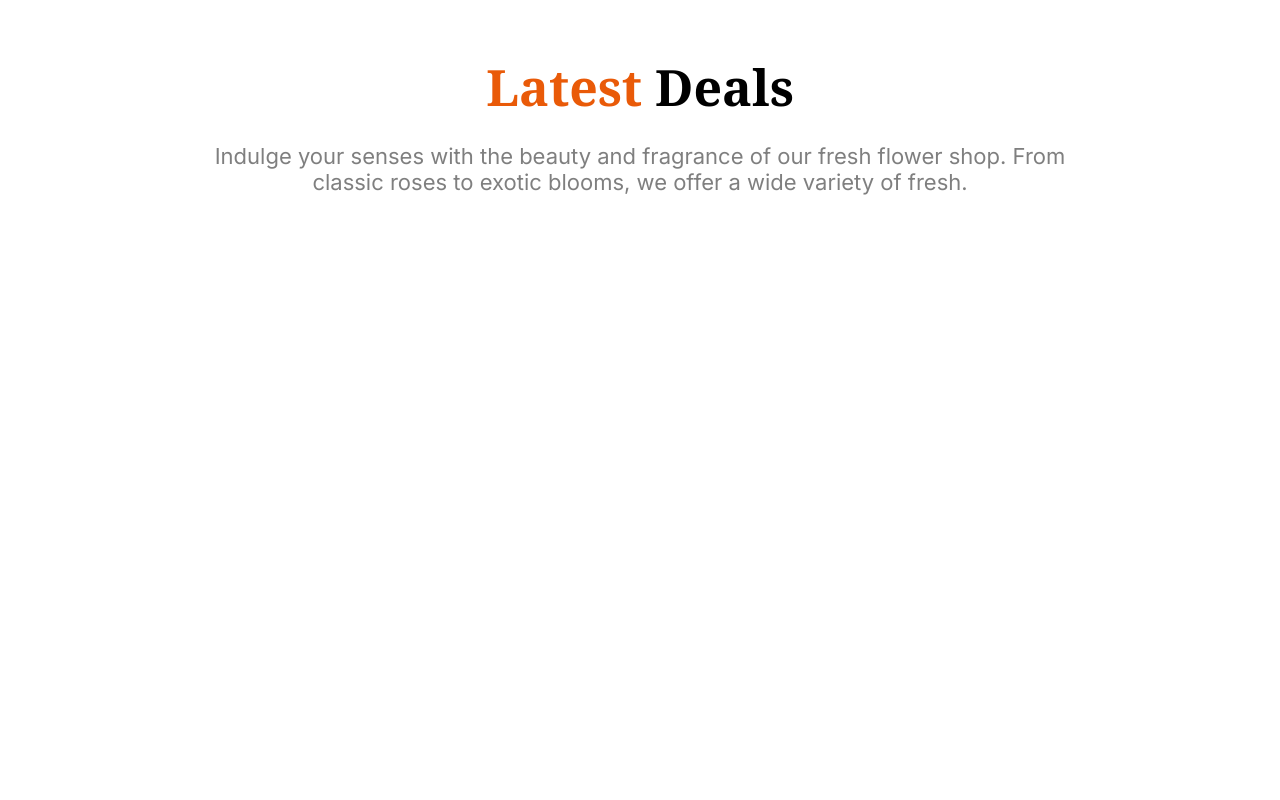
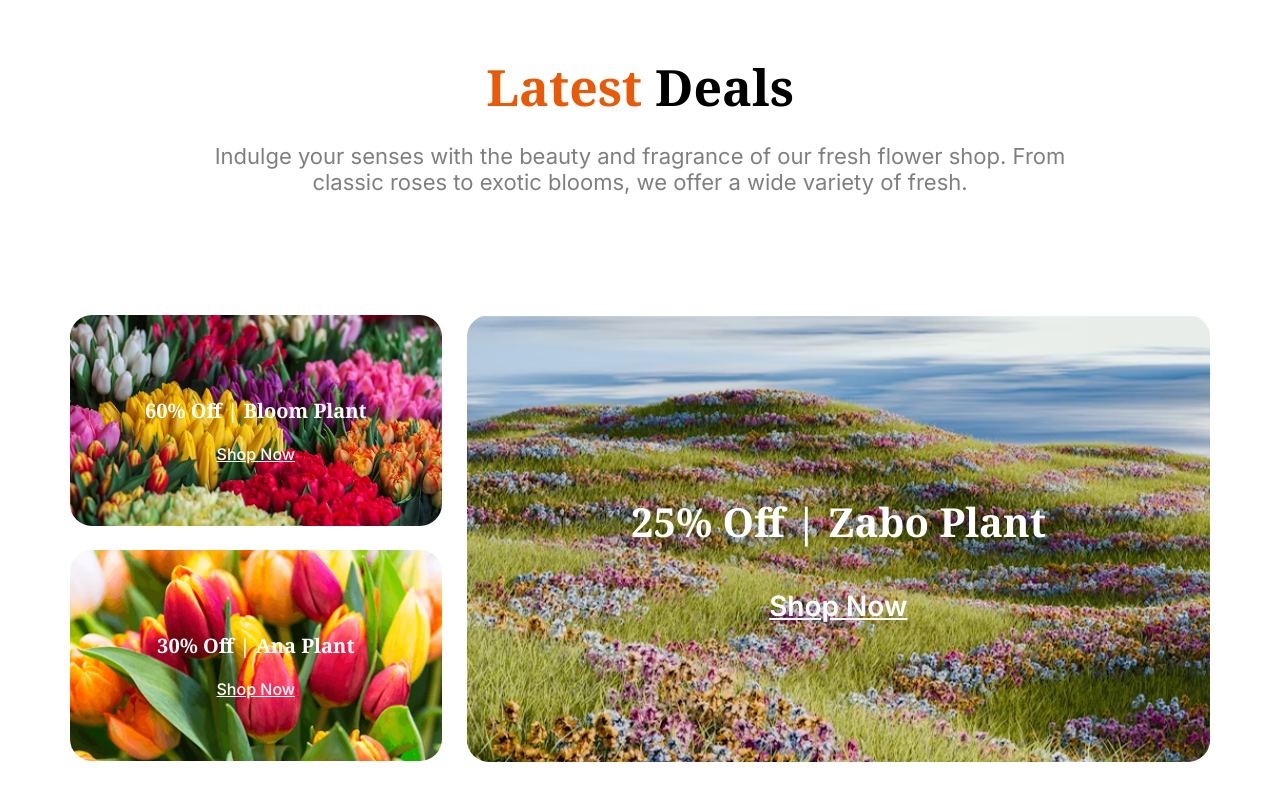
Before and after one commit to clever2817/PH_Assignment_02, a plain HTML site: page index.html in a window 1280 px wide. Shown: the part 2751-3551 px from the top of the page. Before the commit the page ends 3066 px from the top, so only its background shows below. Drawn offline with Linux system fonts and the light colour scheme.

Commit message:
Latest Deals Section Done

```diff
--- a/index.html
+++ b/index.html
@@ -232,9 +232,45 @@
 
       <!-- Latest Deal Section Starts -->
       <div class="latest-deal-contents">
-        <h2 class="latest-deal-title noto-serif-font"><span style="color: #e95a08;">Latest</span> Deals</h2>
+        <h2 class="latest-deal-title noto-serif-font">
+          <span style="color: #e95a08">Latest</span> Deals
+        </h2>
 
-        <p class="latest-deal-description text-primary">Indulge your senses with the beauty and fragrance of our fresh flower shop. From <br> classic roses to exotic blooms, we offer a wide variety of fresh.</p>
+        <p class="latest-deal-description text-primary">
+          Indulge your senses with the beauty and fragrance of our fresh flower
+          shop. From <br />
+          classic roses to exotic blooms, we offer a wide variety of fresh.
+        </p>
+      </div>
+
+      <div class="latest-deal-img">
+
+        <div class="vertical-collage">
+            <div class="bloom">
+                <div class="bloom-texts">
+                    <p class="noto-serif-font">60% Off | Bloom Plant</p>
+
+                <a class="inter-font" href="">Shop Now</a>
+                </div>
+            </div>
+
+            <div class="ana">
+                <div class="ana-texts">
+                    <p class="noto-serif-font">30% Off | Ana  Plant</p>
+
+                    <a class="inter-font" href="">Shop Now</a>
+                </div>
+            </div>
+        </div>
+
+        <div class="zabo">
+            <div class="zabo-texts">
+                <p class="noto-serif-font">25% Off | Zabo Plant</p>
+
+            <a class="inter-font" href="">Shop Now</a>
+            </div>
+        </div>
+
       </div>
       <!-- Latest Deal Section Ends -->
     </main>
--- a/styles/style.css
+++ b/styles/style.css
@@ -166,14 +166,99 @@ body {
 }
 
 /* Latest Deals Sections Styles */
-.latest-deal-contents{
-    text-align: center;
-    margin-bottom: 120px;
+.latest-deal-contents {
+  text-align: center;
+  margin-bottom: 120px;
 }
 
-.latest-deal-title{
-    font-weight: bold;
-    font-size: 3.125rem;
+.latest-deal-title {
+  font-weight: bold;
+  font-size: 3.125rem;
+}
+
+.latest-deal-img {
+  display: grid;
+  gap: 1.563rem;
+  grid-template-columns: 1fr 2fr;
+  min-height: 26.4rem;
+  margin-bottom: 120px;
+}
+
+.bloom {
+  background-image: url("../assets/deal-bloom.png");
+  width: 47rem;
+  height: 26.4rem;
+  background-size: cover;
+  background-repeat: no-repeat;
+  border-radius: 22px;
+  width: 100%;
+  display: flex;
+  justify-content: center;
+  align-items: center;
+  height: 50%;
+  margin-bottom: 1.5rem;
+}
+
+.ana {
+  background-image: url("../assets/deal-ana.png");
+  width: 47rem;
+  height: 26.4rem;
+  background-size: cover;
+  background-repeat: no-repeat;
+  border-radius: 22px;
+  width: 100%;
+  display: flex;
+  justify-content: center;
+  align-items: center;
+  height: 50%;
+}
+
+.zabo {
+  background-image: url("../assets/deal-zabo.png");
+  width: 47rem;
+  background-size: cover;
+  background-repeat: no-repeat;
+  border-radius: 22px;
+  width: 100%;
+  display: flex;
+  justify-content: center;
+  align-items: center;
+  grid-row: span 2;
+  height: 100%;
+  min-height: 26.4rem;
+}
+
+.vertical-collage {
+  min-height: 26.4rem;
+}
+
+.vertical-collage p {
+  font-size: 1.25rem;
+  color: white;
+  font-weight: bold;
+}
+
+.vertical-collage a {
+  color: white;
+  font-weight: 500;
+}
+
+.zabo p {
+  font-size: 2.5rem;
+  font-weight: bold;
+  color: white;
+}
+
+.zabo a {
+  font-size: 1.75rem;
+  font-weight: 600;
+  color: white;
+}
+
+.bloom-texts,
+.ana-texts,
+.zabo-texts {
+  text-align: center;
 }
 
 /* Responsive Styles */
@@ -194,11 +279,19 @@ body {
     grid-template-columns: repeat(2, 1fr);
   }
 
-  .plants-lover-container{
+  .plants-lover-container {
     flex-direction: column;
   }
 
-  .trust-badge{
+  .trust-badge {
     display: none;
   }
+
+  .latest-deal-img {
+    grid-template-columns: 1fr;
+  }
+  .zabo {
+    margin-top: 1.5rem;
+    height: 50%;
+  }
 }
```
